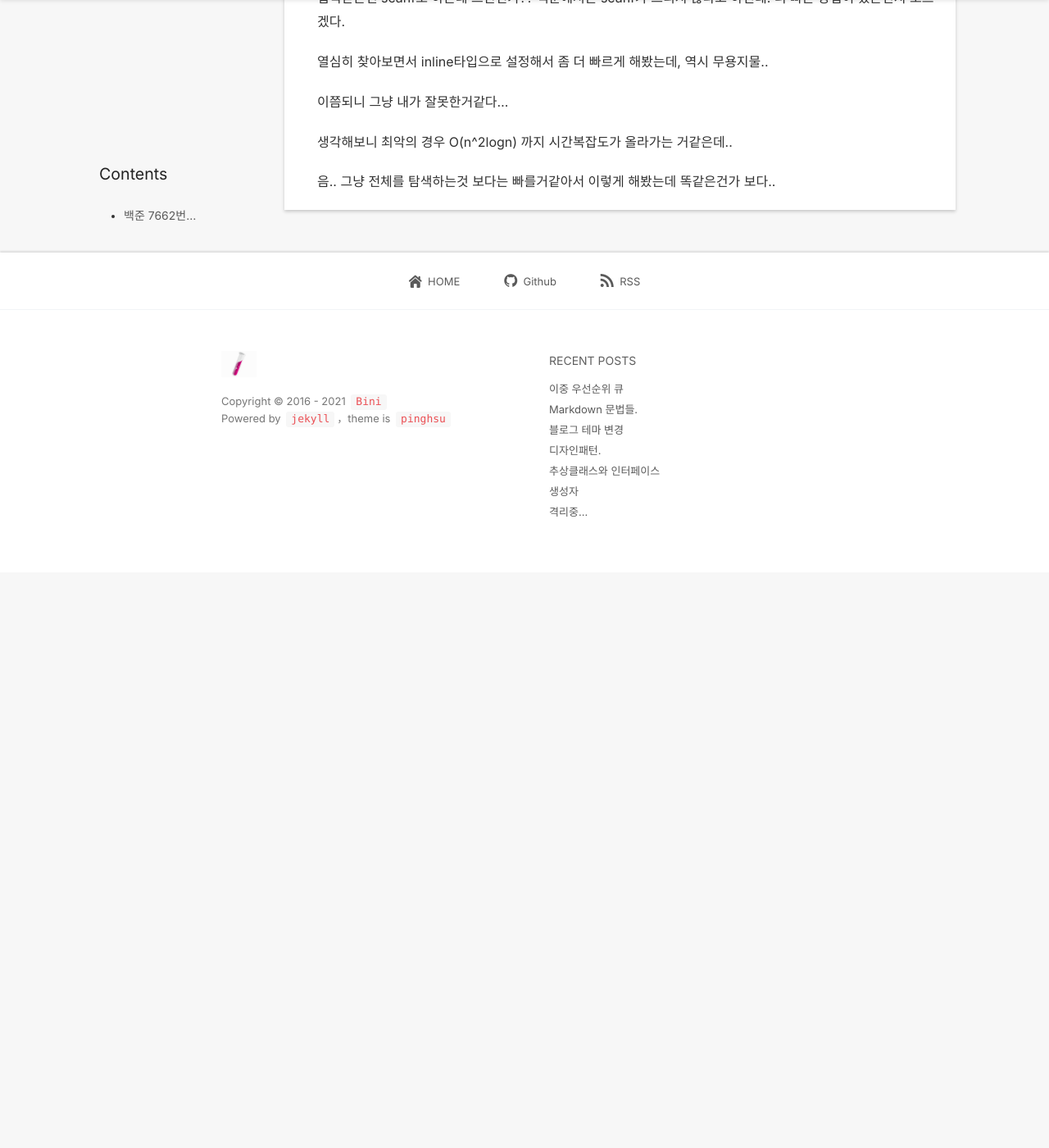
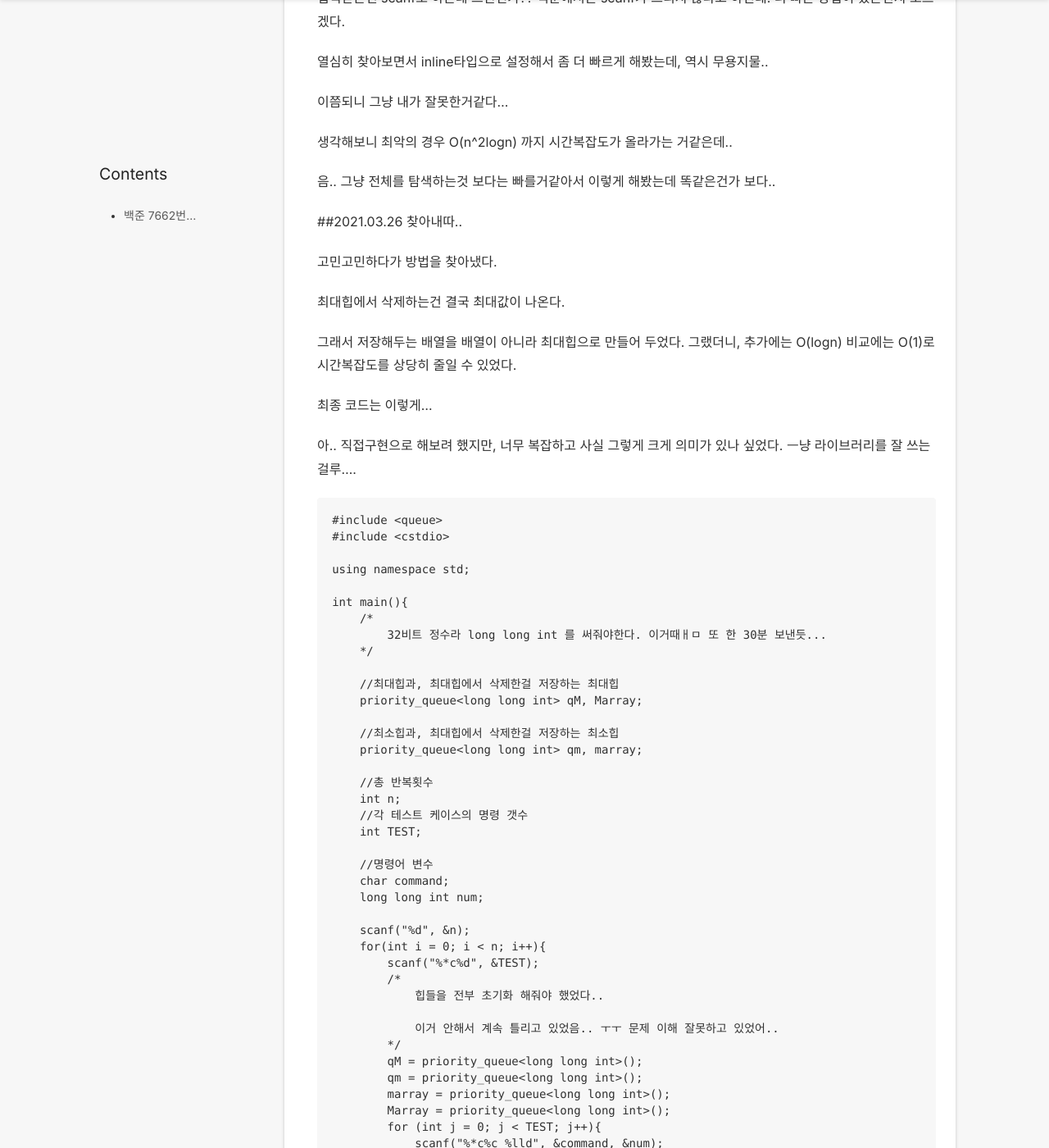
Before and after one commit to bini59/bini59.github.io, a Jekyll site: the page built from _posts/Datastructure/2021-03-25-dualPriorityQueue.md, in a window 1280 px wide and 1400 px high, scrolled down 1305 px. Shown: the whole window at 82% size. Built offline with Jekyll 4.4.1, drawn with Linux system fonts in a browser that asks for light colours; nearby versions of some CDN libraries; comment, search, counter and statistics services are not loaded; before the commit the page ends 2003 px from its top, so only the background shows below that; some of the changed text lies outside the part shown.

Commit message:
Chore : Add solution dual priority queue

````diff
--- a/_data/tags.yml
+++ b/_data/tags.yml
@@ -13,3 +13,4 @@
 - Algorithm
 - Design-Pattern
 - markdown
+- queue
--- a/_posts/Datastructure/2021-03-25-dualPriorityQueue.md
+++ b/_posts/Datastructure/2021-03-25-dualPriorityQueue.md
@@ -4,7 +4,7 @@ title         : 이중 우선순위 큐
 date          : 2021.03.25
 category      : Data-Structure
 comments      : true
-tags          : [Data-structure, Algorithm]
+tags          : [Data-structure, Algorithm, queue]
 icon          : note
 ---
 
@@ -69,3 +69,145 @@ void pop(heap *h, heap *h2, int num){
 생각해보니 최악의 경우 O(n^2logn) 까지 시간복잡도가 올라가는 거같은데..
 
 음.. 그냥 전체를 탐색하는것 보다는 빠를거같아서 이렇게 해봤는데 똑같은건가 보다..
+
+
+##2021.03.26 찾아내따..
+
+고민고민하다가 방법을 찾아냈다.
+
+최대힙에서 삭제하는건 결국 최대값이 나온다.
+
+그래서 저장해두는 배열을 배열이 아니라 최대힙으로 만들어 두었다.
+그랬더니, 추가에는 O(logn) 비교에는  O(1)로 시간복잡도를 상당히 줄일 수 있었다.
+
+
+최종 코드는 이렇게...
+
+아.. 직접구현으로 해보려 했지만, 너무 복잡하고 사실 그렇게 크게 의미가 있나 싶었다.
+ㅡ냥 라이브러리를 잘 쓰는걸루....
+```C++
+#include <queue>
+#include <cstdio>
+
+using namespace std;
+
+int main(){
+    /*
+        32비트 정수라 long long int 를 써줘야한다. 이거때ㅐㅁ 또 한 30분 보낸듯...
+    */
+
+    //최대힙과, 최대힙에서 삭제한걸 저장하는 최대힙
+    priority_queue<long long int> qM, Marray;
+
+    //최소힙과, 최대힙에서 삭제한걸 저장하는 최소힙
+    priority_queue<long long int> qm, marray;
+
+    //총 반복횟수
+    int n;
+    //각 테스트 케이스의 명령 갯수
+    int TEST;
+
+    //명령어 변수
+    char command;
+    long long int num;
+
+    scanf("%d", &n);
+    for(int i = 0; i < n; i++){
+        scanf("%*c%d", &TEST);
+        /*
+            힙들을 전부 초기화 해줘야 했었다..
+
+            이거 안해서 계속 틀리고 있었음.. ㅜㅜ 문제 이해 잘못하고 있었어..
+        */
+        qM = priority_queue<long long int>();
+        qm = priority_queue<long long int>();
+        marray = priority_queue<long long int>();
+        Marray = priority_queue<long long int>();
+        for (int j = 0; j < TEST; j++){
+            scanf("%*c%c %lld", &command, &num);
+            //입력, 둘다 넣어줌. 최소힙은 부호를 바꿔서 넣는것으로 만듬.
+            if(command == 'I'){
+                qM.push(num);
+                qm.push(-num);
+            }
+            /삭제연산
+            else if(command=='D'){
+                int temp;
+                //제거연산을 할때는 항상 qM이 비지 않았을때만..
+                if(num == 1 && !qM.empty()){
+                    /*
+                        제일 처음으로 해줄건, 혹시 저장해둔 게 있다면 지우기..
+                        만약, 저장해둔게 있다면,
+                        temp에 최대힙의 첫번째 원소를 넣고
+                        최대힙의 첫번째 원소와, 저장해둔것의 첫번재 원소를 비교한다.
+                        만약 같다면, 이미 제거된 원소이므로 둘다 제거해준다.
+                    */
+                    while(!Marray.empty()){
+                        temp = qM.top();
+                        if(temp == Marray.top()){qM.pop(); Marray.pop();}
+                        else {break;}
+                    }
+                    /*
+                        만약 위의 과정을 통해 qM이 비게 된다면...
+                        continue로 넘어가기
+                        아니면 marray에 top원소 넣어주고 pop으로 하나 제거하기
+                    */
+                    if(qM.empty())
+                        continue;
+                    marray.push(-qM.top()); qM.pop();
+                }
+                else if(num == -1 && !qm.empty()){
+                    /*
+                        반대쪽도 마찬가지
+                        만약, 저장해둔게 있다면,
+                        temp에 최소힙의 첫번째 원소를 넣고
+                        최소힙의 첫번째 원소와, 저장해둔것의 첫번재 원소를 비교한다.
+                        만약 같다면, 이미 제거된 원소이므로 둘다 제거해준다.
+                    */
+                    while(!marray.empty()){
+                        temp = -qm.top();
+                        if(temp == -marray.top()){ qm.pop(); marray.pop();}
+                        else {break;}
+                    }
+                    //역시나 반대쪽도 위와 마찬가지로 진행
+                    if(qm.empty())
+                        continue;
+                    Marray.push(-qm.top()); qm.pop();
+                }
+            }
+        }
+        //연산이 모두 마치고 나머지 제거못한 원소 제거하기.
+        long long int temp;
+        if(!Marray.empty()){
+            while(!qM.empty() && !Marray.empty()){
+                temp = qM.top();
+                if(temp == Marray.top()){
+                    qM.pop();
+                    Marray.pop();
+                }
+                else
+                    break;
+            }
+        }
+        if(!marray.empty()){
+            while(!qm.empty() && !marray.empty()){
+                temp = -qm.top();
+                if(temp == -marray.top()){
+                    qm.pop();
+                    marray.pop();
+                }
+                else
+                    break;
+            }
+        }
+        if((qm.empty()|| qM.empty())){
+            printf("EMPTY\n");
+        }
+        else{
+            printf("%lld %lld\n",qM.top(),-qm.top());
+        }
+    }
+}
+
+
+```
````
